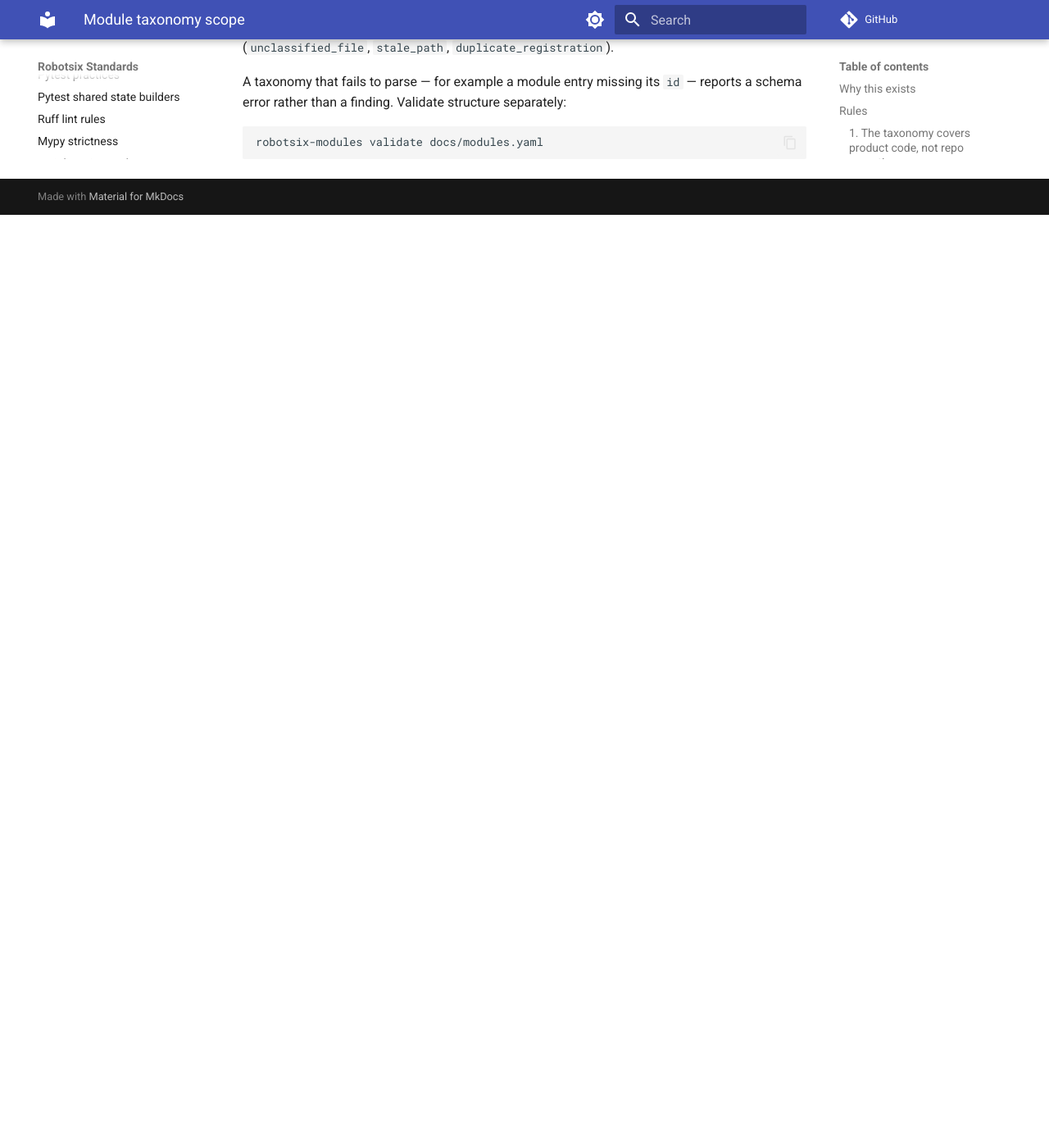
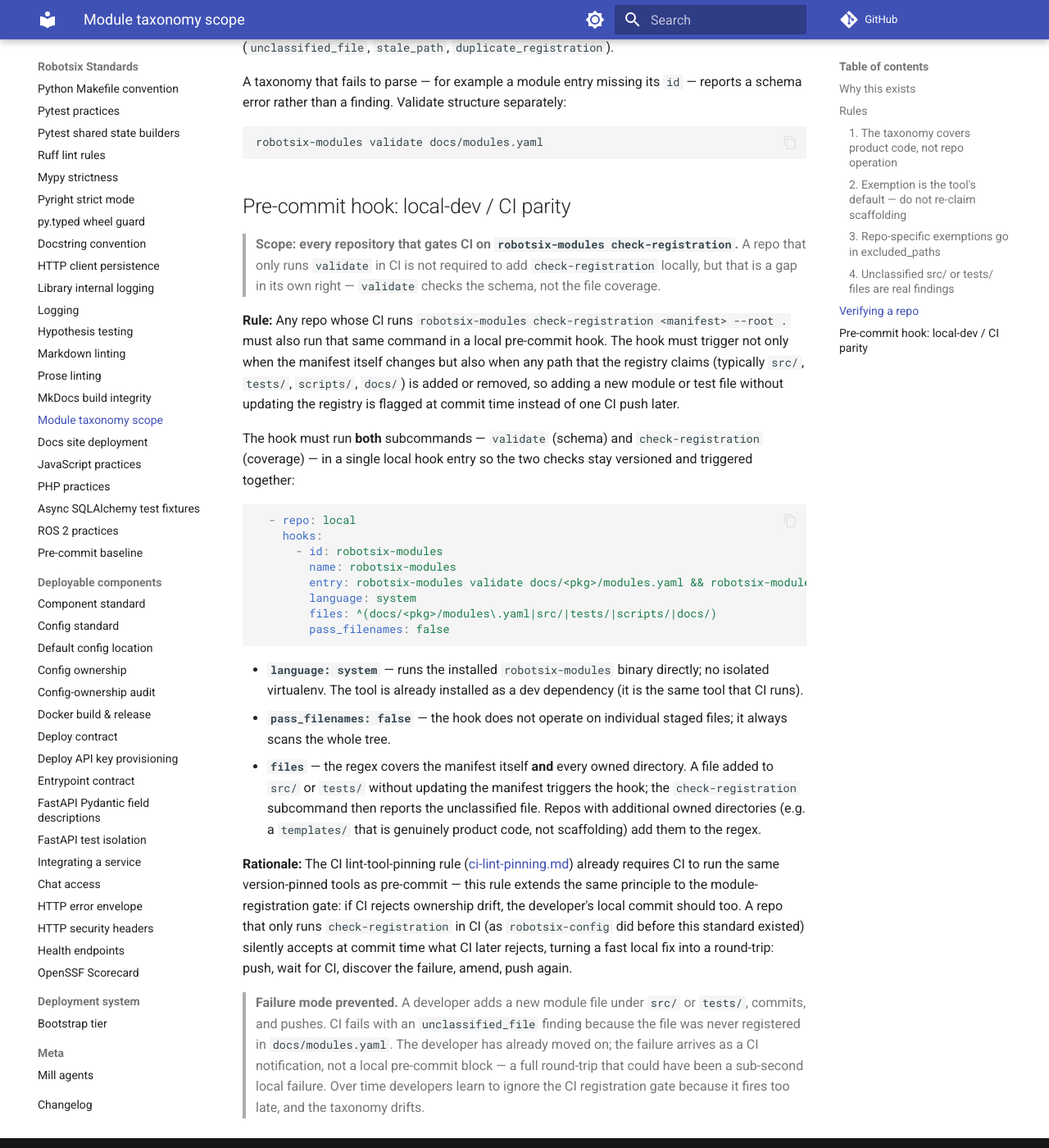
Before and after one commit to damien-robotsix/robotsix-standards, an MkDocs documentation site: the page built from docs/module-taxonomy-scope.md, in a window 1280 px wide and 1400 px high, scrolled down 2883 px. Shown: the whole window at 82% size. Built offline with MkDocs 1.6.1 and Material for MkDocs 9.7.7, drawn with Linux system fonts in a browser that asks for light colours; comment, search, counter and statistics services are not loaded; before the commit the page ends 3145 px from its top, so only the background shows below that.

Commit message:
feat: Standardize: pre-commit registration hooks mirror CI's validate + check-registration for robotsix-modules ownership registries (20260806T182929Z-standardize-pre-commit-registration-hook-8002) (#254)
Co-authored-by: robotsix-mill <mill@robotsix.local>

````diff
--- a/docs/module-taxonomy-scope.md
+++ b/docs/module-taxonomy-scope.md
@@ -129,3 +129,63 @@ reports a schema error rather than a finding. Validate structure separately:
 ```bash
 robotsix-modules validate docs/modules.yaml
 ```
+
+## Pre-commit hook: local-dev / CI parity
+
+> **Scope: every repository that gates CI on `robotsix-modules
+> check-registration`.** A repo that only runs `validate` in CI is not
+> required to add `check-registration` locally, but that is a gap in its own
+> right — `validate` checks the schema, not the file coverage.
+
+**Rule:** Any repo whose CI runs `robotsix-modules check-registration
+<manifest> --root .` must also run that same command in a local pre-commit
+hook. The hook must trigger not only when the manifest itself changes but
+also when any path that the registry claims (typically `src/`, `tests/`,
+`scripts/`, `docs/`) is added or removed, so adding a new module or test
+file without updating the registry is flagged at commit time instead of one
+CI push later.
+
+The hook must run **both** subcommands — `validate` (schema) and
+`check-registration` (coverage) — in a single local hook entry so the two
+checks stay versioned and triggered together:
+
+```yaml
+  - repo: local
+    hooks:
+      - id: robotsix-modules
+        name: robotsix-modules
+        entry: robotsix-modules validate docs/<pkg>/modules.yaml && robotsix-modules check-registration docs/<pkg>/modules.yaml --root .
+        language: system
+        files: ^(docs/<pkg>/modules\.yaml|src/|tests/|scripts/|docs/)
+        pass_filenames: false
+```
+
+- **`language: system`** — runs the installed `robotsix-modules` binary
+  directly; no isolated virtualenv. The tool is already installed as a dev
+  dependency (it is the same tool that CI runs).
+- **`pass_filenames: false`** — the hook does not operate on individual
+  staged files; it always scans the whole tree.
+- **`files`** — the regex covers the manifest itself **and** every owned
+  directory. A file added to `src/` or `tests/` without updating the
+  manifest triggers the hook; the `check-registration` subcommand then
+  reports the unclassified file. Repos with additional owned directories
+  (e.g. a `templates/` that is genuinely product code, not scaffolding)
+  add them to the regex.
+
+**Rationale:** The CI lint-tool-pinning rule ([ci-lint-pinning.md](ci-lint-pinning.md))
+already requires CI to run the same version-pinned tools as pre-commit —
+this rule extends the same principle to the module-registration gate: if CI
+rejects ownership drift, the developer's local commit should too. A repo
+that only runs `check-registration` in CI (as `robotsix-config` did before
+this standard existed) silently accepts at commit time what CI later
+rejects, turning a fast local fix into a round-trip: push, wait for CI,
+discover the failure, amend, push again.
+
+> **Failure mode prevented.** A developer adds a new module file under
+> `src/` or `tests/`, commits, and pushes. CI fails with an
+> `unclassified_file` finding because the file was never registered in
+> `docs/modules.yaml`. The developer has already moved on; the failure
+> arrives as a CI notification, not a local pre-commit block — a full
+> round-trip that could have been a sub-second local failure. Over time
+> developers learn to ignore the CI registration gate because it fires
+> too late, and the taxonomy drifts.
````
Also changed, not shown: README.md (+1 -1 lines), docs/index.md (+3 -2 lines).
